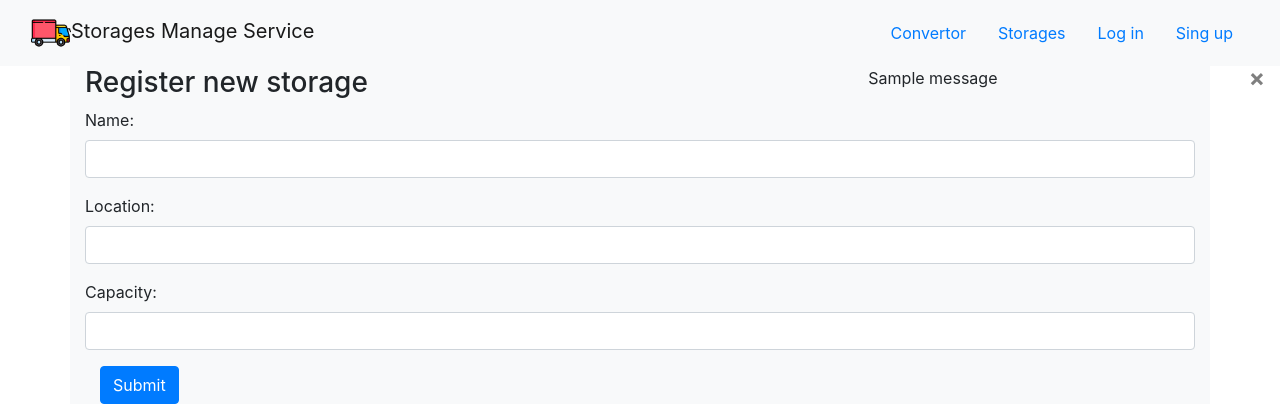
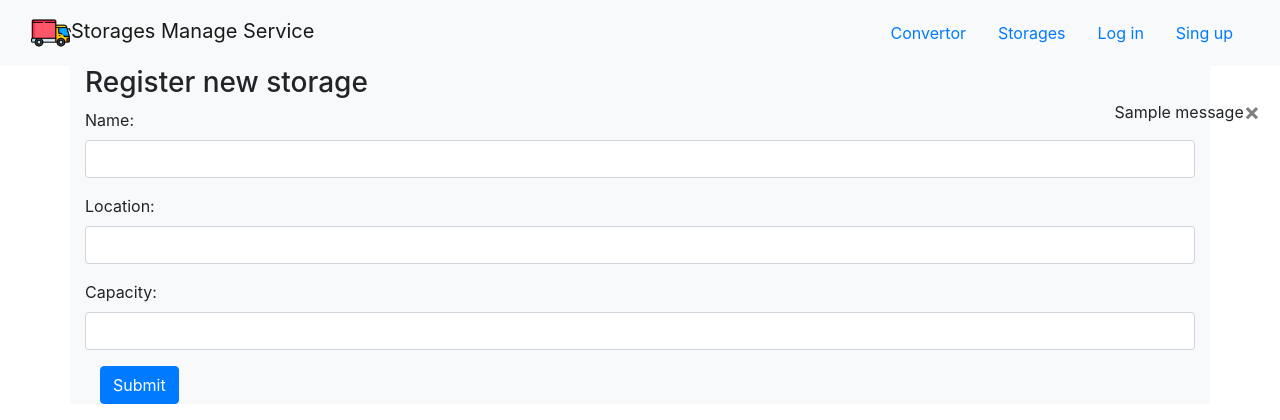
Before and after one commit to phantom-profile/storages_manage_service, a Django app: page / in a window 1280 px wide. Shown: the top 420 px of the page. Run offline with Django 4.2, Linux system fonts and the light colour scheme; tables that the repository leaves empty hold one stand-in row (values such as "Sample post"); one stand-in notice (Sample message) is shown; some libraries are stand-ins or nearby versions.

Commit message:
added frontend for flashes V2

```diff
--- a/static/ajax_tools.js
+++ b/static/ajax_tools.js
@@ -99,3 +99,11 @@ $('#id_storages_form').on('submit', function(event){
   event.preventDefault();
   refresh_table();
 });
+
+$(document).ready(function() {
+  $('#alert-box .alert').each(function(_, value) {
+    $(value).delay(4000).fadeTo(2000, 500).slideUp(500, function(){
+       $(value).slideUp(500);
+    });
+  });
+});
--- a/templates/base.html
+++ b/templates/base.html
@@ -37,27 +37,20 @@
         </ul>
       </div>
     </nav>
-    <div class="container-fluid" style="z-index: 9999; position:fixed;">
+    <div style="z-index: 9999; position:fixed; top: 100; right: 20;" id="alert-box">
     {% if messages %}
         {% for message in messages %}
-          <div class="row ">
-            <div class="col-md-8"></div>
-            <div class="{{message.tags}} col-sm" role="alert">
+            <div class="{{message.tags}}" role="alert">
               {{message}}
               <button type="button" class="close" data-dismiss="alert" aria-label="close">
                 <span aria-hidden="true">&times;</span>
               </button>
             </div>
-          </div>
-
         {% endfor %}
       {% endif %}
   </div>
 
-    {% block content %}
-
-
-    {% endblock %}
+    {% block content %}{% endblock %}
 
     <!-- JS, Popper.js, and jQuery -->
     <script src="https://cdnjs.cloudflare.com/ajax/libs/jquery/3.3.1/jquery.min.js"></script>
```
